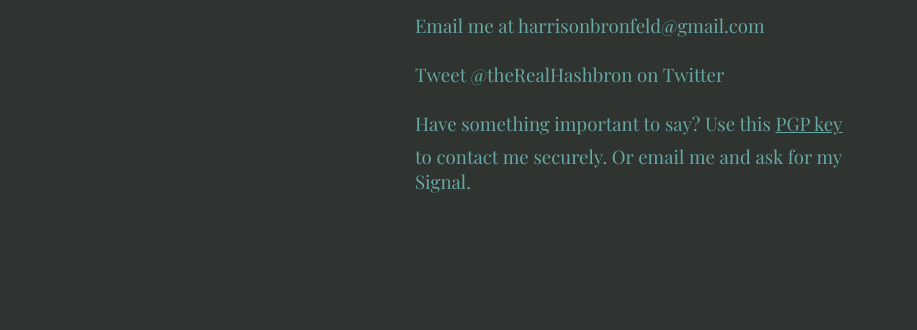
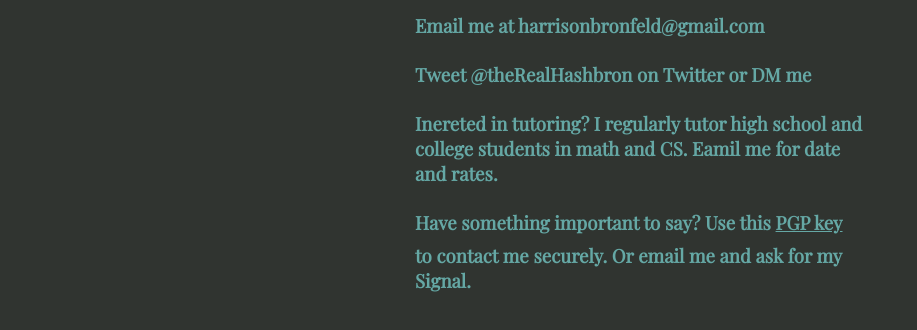
Before and after one commit to hashbron/personal-website, a plain HTML site: page contact.html in a window 1280 px wide. Shown: the part 196-526 px from the top of the page, without its empty margins (0-917 px from the left). Drawn offline with nearby package versions, Linux system fonts and the light colour scheme; a web font is replaced by a local one.

Commit message:
Updating projects

```diff
--- a/contact.html
+++ b/contact.html
@@ -15,13 +15,16 @@
     <div class=container>
       <h1>CONTACT</h1>
       <div class="non-fade-element">
-        <p>Email me at harrisonbronfeld@gmail.com</p>
+        <h3>Email me at harrisonbronfeld@gmail.com</h3>
       </div>
       <div class="non-fade-element">
-        <p>Tweet @theRealHashbron on Twitter</p>
+        <h3>Tweet @theRealHashbron on Twitter or DM me</h3>
       </div>
       <div class="non-fade-element">
-        <p>Have something important to say? Use this <a href="javascript:void(0)" onclick="displayKey()">PGP key</a></p>
+        <h3>Inereted in tutoring? I regularly tutor high school and college students in math and CS. Eamil me for date and rates.</h3>
+      </div>
+      <div class="non-fade-element">
+        <h3>Have something important to say? Use this <a href="javascript:void(0)" onclick="displayKey()">PGP key</a></h3>
         <div class="pgp-key">-----BEGIN PGP PUBLIC KEY BLOCK-----
 Version: BCPG C# v1.6.1.0
 
@@ -40,7 +43,7 @@
 fZ+q+C5VVVh69Aw=
 =n1yf
 -----END PGP PUBLIC KEY BLOCK-----</div>
-        <p>to contact me securely. Or email me and ask for my Signal.</p>
+        <h3>to contact me securely. Or email me and ask for my Signal.</h3>
       </div>
     </div>
   </div>
--- a/style.css
+++ b/style.css
@@ -40,9 +40,17 @@
 	margin: 0;
 }
 
+h3 {
+	color: var(--blue-color);
+	font-size: 14pt;
+	font-family: 'Playfair Display', serif;
+	margin-top: 0;
+	margin-bottom: 1vh;
+}
+
 p {
 	color: var(--blue-color);
-	font-size: 14pt;
+	font-size: 12pt;
 	font-family: 'Playfair Display', serif;
 	margin-top: 0;
 	margin-bottom: 1vh;
```
Also changed, not shown: projects.html (+8 -1 lines).
